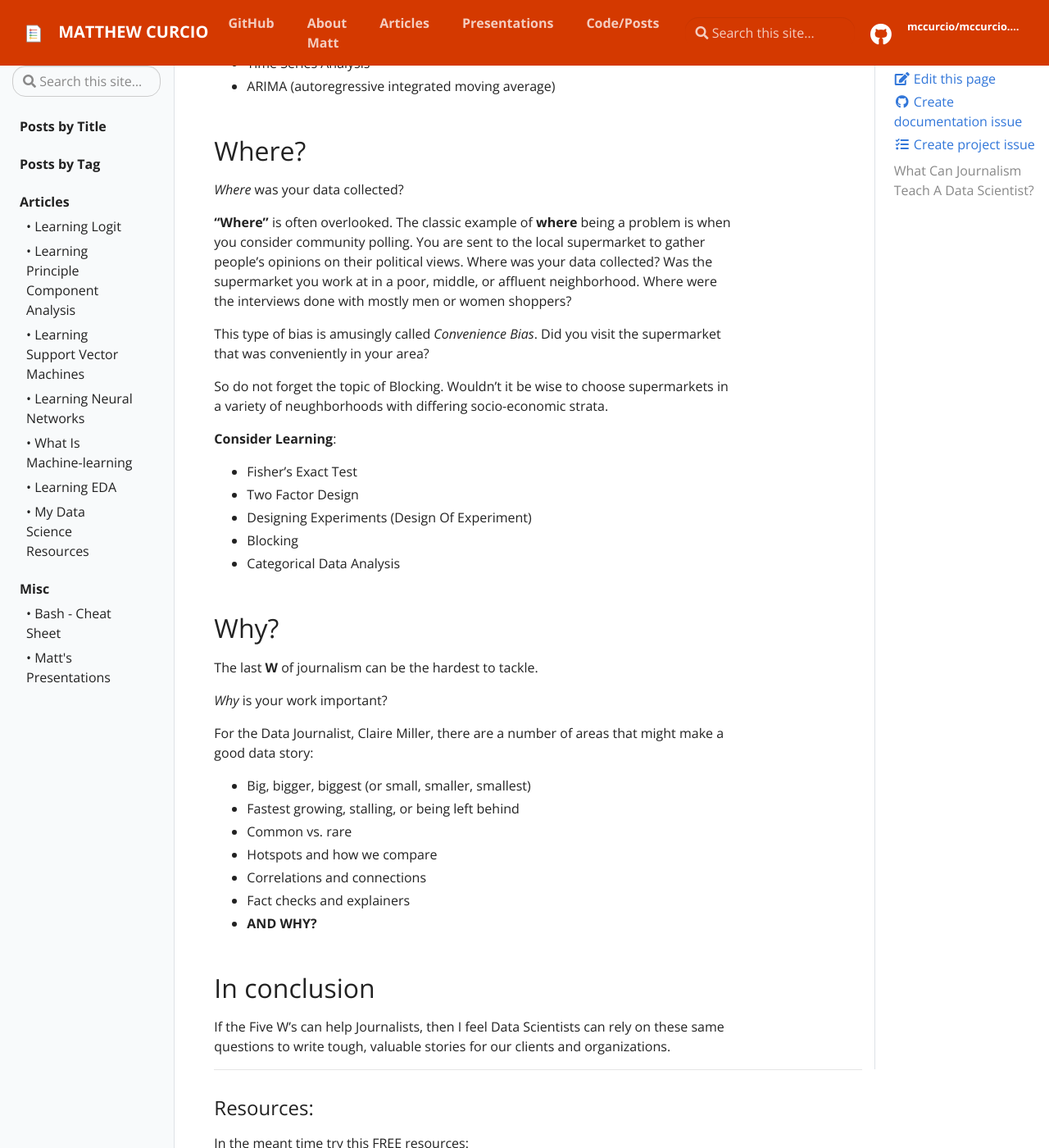
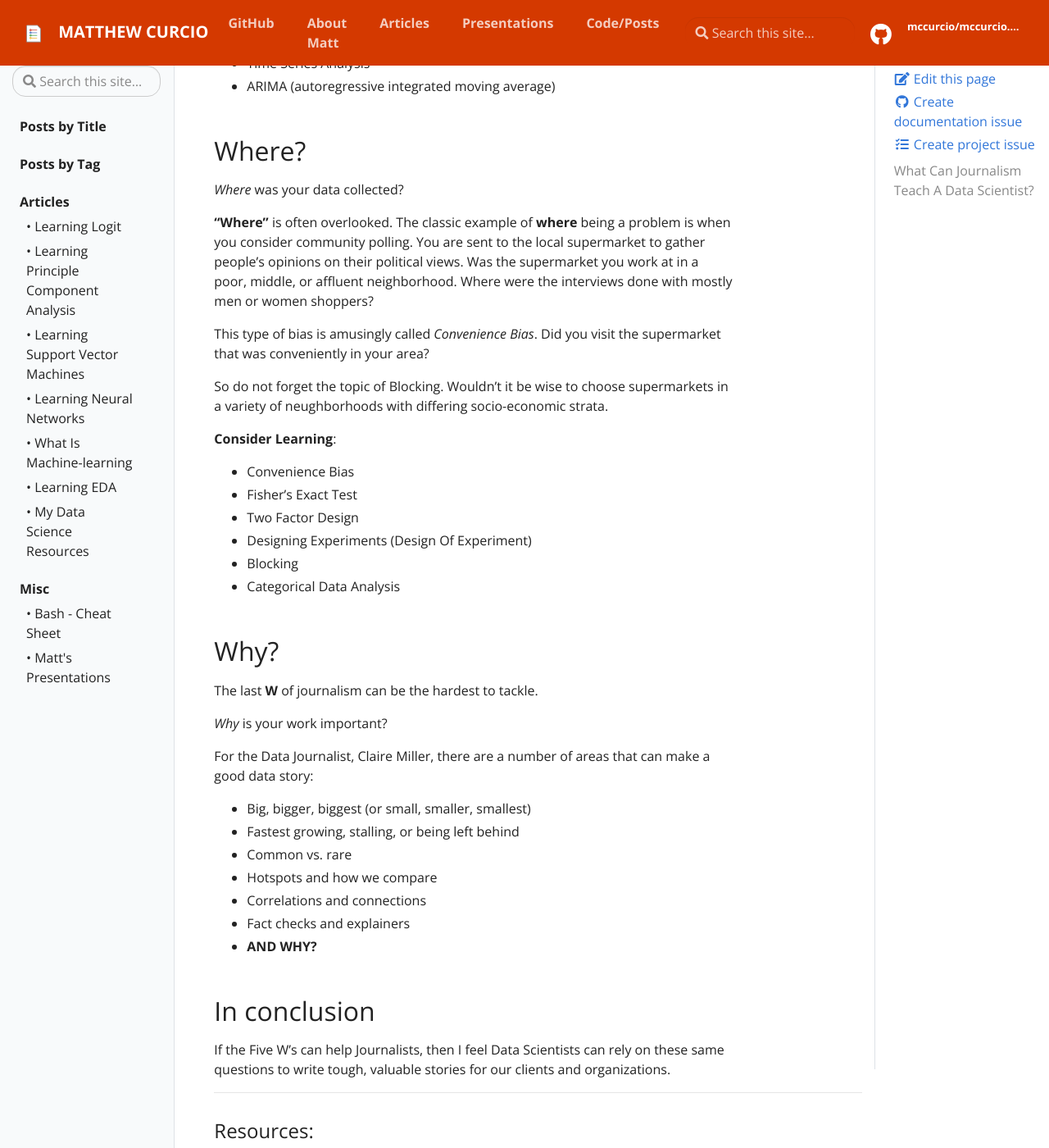
Before and after one commit to mccurcio/mccurcio.github.io, a Jekyll site: the page built from _posts/data_science/2022-07-06-journalism-ds.md, in a window 1280 px wide and 1400 px high, scrolled down 3706 px. Shown: the whole window at 82% size. Built offline with Jekyll 4.4.1, drawn with Linux system fonts in a browser that asks for light colours; our own code applies the rules of GitHub Pages for plain Markdown files.

Commit message:
Minor change to journalism-ds

```diff
--- a/_posts/data_science/2022-07-06-journalism-ds.md
+++ b/_posts/data_science/2022-07-06-journalism-ds.md
@@ -122,7 +122,7 @@ If you are collecting measurements at the same interval every time? Then you may
 
 *Where* was your data collected?
 
-**"Where"** is often overlooked. The classic example of **where** being a problem is when you consider community polling. You are sent to the local supermarket to gather people's opinions on their political views. Where was your data collected? Was the supermarket you work at in a poor, middle, or affluent neighborhood. Where were the interviews done with mostly men or women shoppers?
+**"Where"** is often overlooked. The classic example of **where** being a problem is when you consider community polling. You are sent to the local supermarket to gather people's opinions on their political views. Was the supermarket you work at in a poor, middle, or affluent neighborhood. Where were the interviews done with mostly men or women shoppers?
 
 This type of bias is amusingly called *Convenience Bias*. Did you visit the supermarket that was conveniently in your area?
 
@@ -130,6 +130,7 @@ So do not forget the topic of Blocking. Wouldn't it be wise to choose supermarke
 
 **Consider Learning**:
 
+- Convenience Bias
 - Fisher's Exact Test
 - Two Factor Design
 - Designing Experiments (Design Of Experiment)
@@ -142,7 +143,7 @@ The last **W** of journalism can be the hardest to tackle.
 
 *Why* is your work important?
 
-For the Data Journalist, Claire Miller, there are a number of areas that might make a good data story:
+For the Data Journalist, Claire Miller, there are a number of areas that can make a good data story:
 
 - Big, bigger, biggest (or small, smaller, smallest)
 - Fastest growing, stalling, or being left behind
```
